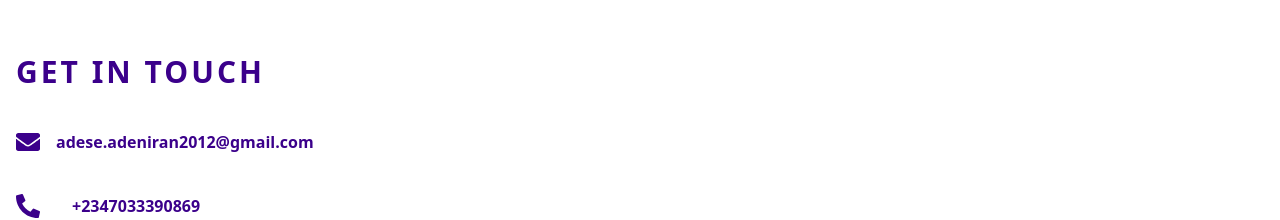
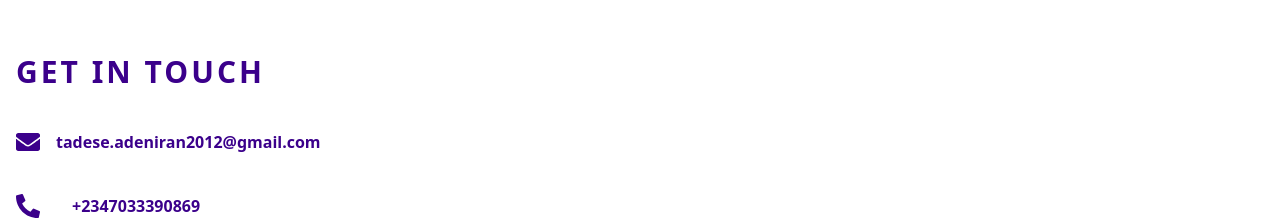
Before and after one commit to th3cr4zycl4y/kidstech, a React (Create React App) app: page / in a window 1280 px wide. Shown: the part 3380-3600 px from the top of the page. Built offline with nearby package versions, Linux system fonts and the light colour scheme.

Commit message:
email update

```diff
--- a/src/components/contact/contact.jsx
+++ b/src/components/contact/contact.jsx
@@ -14,8 +14,8 @@ const Contact = () => {
           <div className="space-y-10 info ">
             <div>
               <FaEnvelope className="icon" />
-              <a href="mailto:adese.adeniran2012@gmail.com">
-                adese.adeniran2012@gmail.com
+              <a href="mailto:tadese.adeniran2012@gmail.com">
+                tadese.adeniran2012@gmail.com
               </a>
             </div>
             <div>
```
